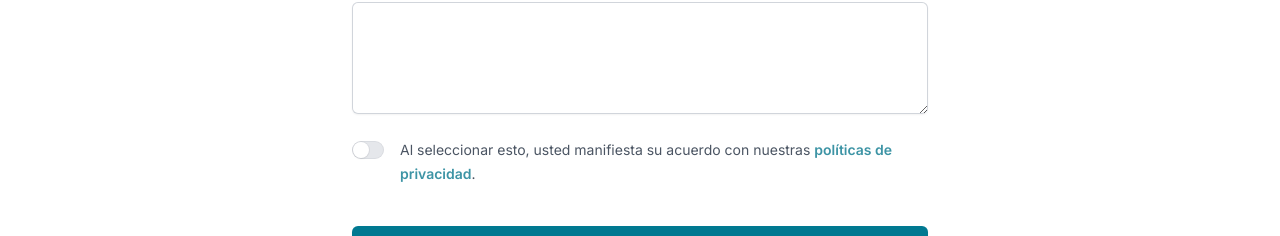
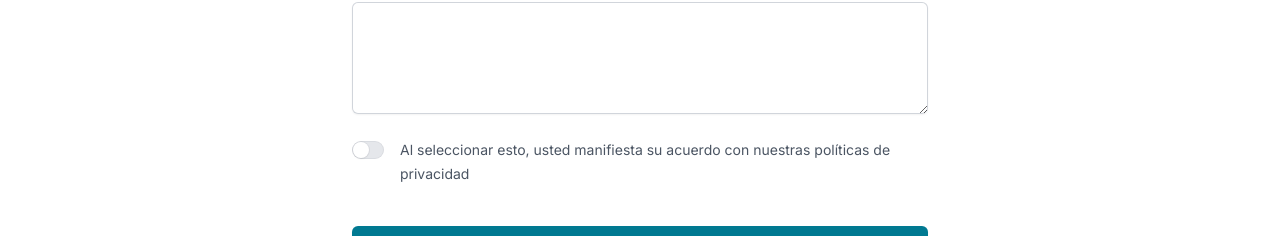
Before and after one commit to Davidmenq/ecommerce_CodiGO, a Next.js app: page /contactanos in a window 1280 px wide. Shown: the part 820-1056 px from the top of the page. Built offline with nearby package versions, Linux system fonts and the light colour scheme.

Commit message:
corrigiendo warnings

```diff
--- a/src/app/contactanos/page.tsx
+++ b/src/app/contactanos/page.tsx
@@ -9,7 +9,13 @@ function classNames(...classes:any) {
 }
 
 export default function Example() {
+
   const [agreed, setAgreed] = useState(false);
+
+  const handleClick = (event:any) => {
+    event.preventDefault();
+    console.log("mensaje de contacto enviado")
+  };
 
   return (
     <section>
@@ -19,7 +25,6 @@ export default function Example() {
               bg-gradient-to-tr from-[#27dddd] via-[#fff] to-[#5cc7f5] opacity-50 sm:left-[calc(50%-40rem)] sm:w-[72.1875rem]"
           />
         </div>
-
         <div className="isolate px-6 py-24 sm:py-32 lg:px-8">
           <div className="mx-auto max-w-2xl text-center">
             <h2 className="text-3xl font-bold tracking-tight text-gray-900 sm:text-4xl">
@@ -188,11 +193,9 @@ export default function Example() {
                   </Switch>
                 </div>
                 <Switch.Label className="text-sm leading-6 text-gray-600">
-                  Al seleccionar esto, usted manifiesta su acuerdo con nuestras{" "}
-                  <a href="/#" className="font-semibold text-[#3d94a5]">
+                  Al seleccionar esto, usted manifiesta su acuerdo con nuestras políticas de privacidad{/*" "                   <a href="/#" className="font-semibold text-[#3d94a5]">
                     políticas&nbsp;de privacidad
-                  </a>
-                  .
+                  </a> .*/}
                 </Switch.Label>
               </Switch.Group>
             </div>
@@ -202,6 +205,7 @@ export default function Example() {
                 className="block w-full rounded-md bg-[#007991] px-3.5 py-2.5 text-center text-sm font-semibold
                 text-white shadow-sm hover:bg-[#3d94a5] focus-visible:outline focus-visible:outline-2
                 focus-visible:outline-offset-2 focus-visible:outline-[#3d94a5]"
+                onClick={handleClick}
               >
                 Hablemos
               </button>
@@ -209,8 +213,6 @@ export default function Example() {
           </form>
         </div>
       </section>
-
-
     </section>
   );
 }
--- a/src/app/nosotros/page.tsx
+++ b/src/app/nosotros/page.tsx
@@ -1,7 +1,9 @@
+'use client'
 import React from 'react'
 import Image from 'next/image'
 
 const page = () => {
+
   return (
     <section className='flex flex-col mx-4 my-4 gap-10'>
 
@@ -62,7 +64,6 @@ const page = () => {
                 oportunidades únicas para ti y tus clientes".
           </div>
         </div>
-
       </section>
 
       <section className="bg-white">
```
